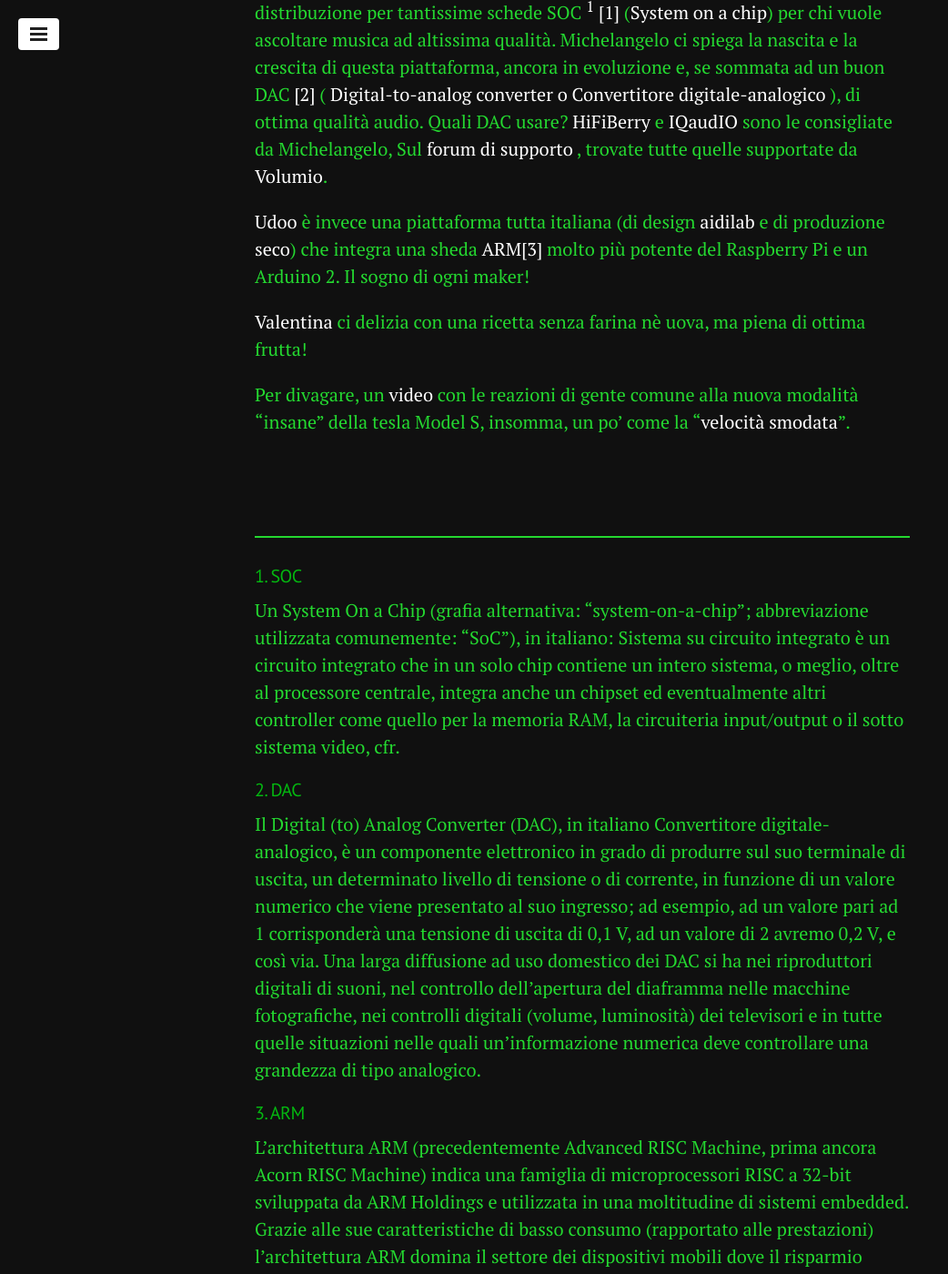
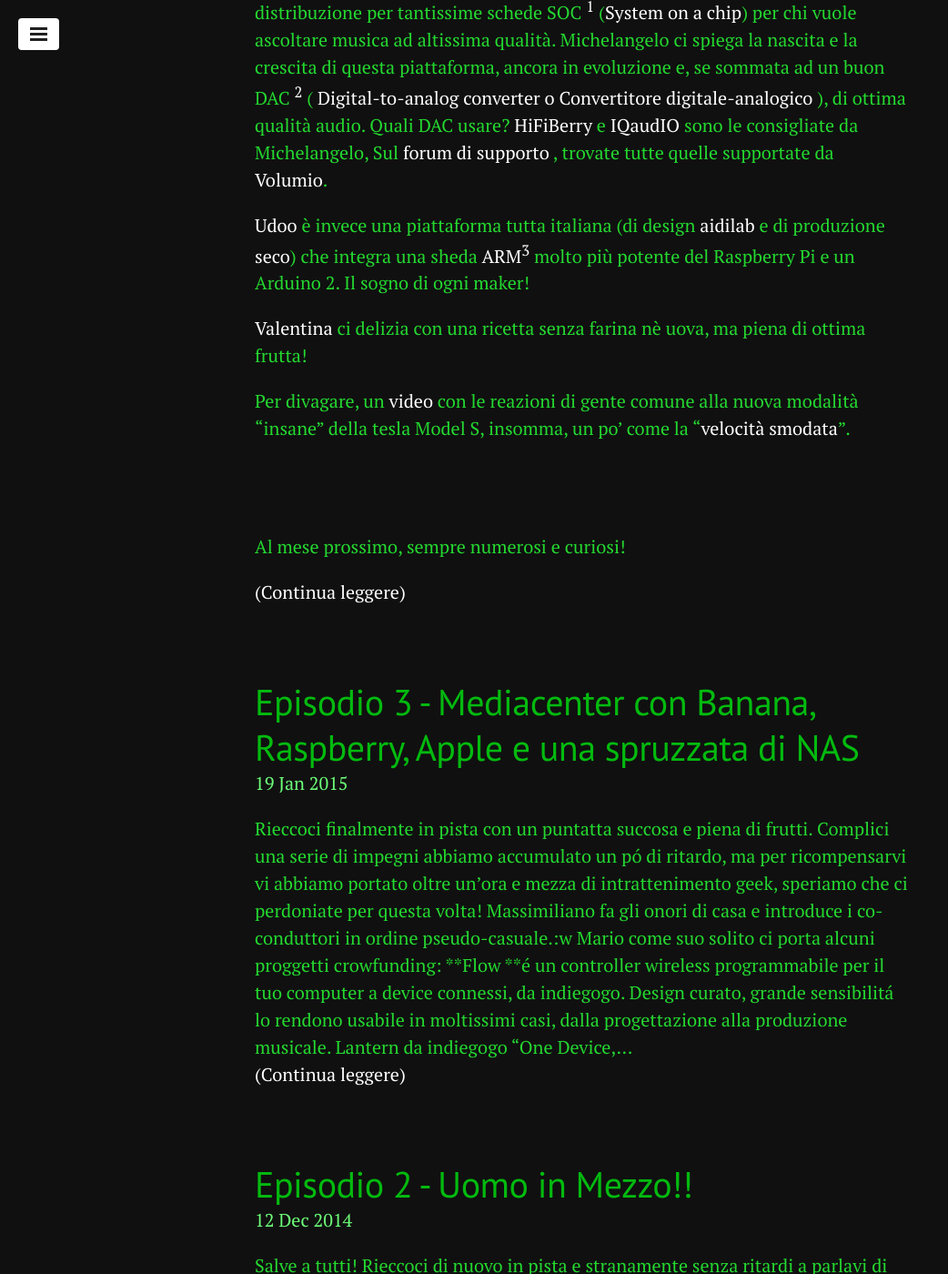
Before and after one commit to geekcookies/geekcookies.github.io, a Jekyll site: the page built from index.html, in a window 1280 px wide and 1400 px high, scrolled down 641 px. Shown: the whole window at 91% size, without its empty margins (0-1042 px from the left). Built offline with Jekyll 4.4.1, drawn with Linux system fonts in a browser that asks for light colours; the list of posts is cut into pages by our own code; some of the changed text lies outside the part shown.

Commit message:
ep4 real footnotes

```diff
--- a/_posts/2015-02-09-episodio-4.md
+++ b/_posts/2015-02-09-episodio-4.md
@@ -18,31 +18,17 @@
 
 [Francesco][contattofra] è entusiasta della nuova scheda [Raspberry Pi 2 ](http://www.raspberrypi.org/raspberry-pi-2-on-sale/), finalmente con una quantità di RAM accettabile e un processore degno di tale nome riguardo a prestazioni. Ovviamente [Massimiliano][contattomas] e Francesco hanno comprato la Raspberry Pi B+ non più di una settimana fa
 
-Argomento principale della puntata è, oltre alle mille divagazioni, [Volumio][volumio]. Una distribuzione per tantissime schede SOC [^5] [[1]](#1) ([System on a chip](http://it.wikipedia.org/wiki/System-on-a-chip)) per chi vuole ascoltare musica ad altissima qualità. Michelangelo ci spiega la nascita e la crescita di questa piattaforma, ancora in evoluzione e, se sommata ad un buon DAC [[2]](#2) ( [Digital-to-analog converter o Convertitore digitale-analogico
+Argomento principale della puntata è, oltre alle mille divagazioni, [Volumio][volumio]. Una distribuzione per tantissime schede SOC [^SOC] ([System on a chip](http://it.wikipedia.org/wiki/System-on-a-chip)) per chi vuole ascoltare musica ad altissima qualità. Michelangelo ci spiega la nascita e la crescita di questa piattaforma, ancora in evoluzione e, se sommata ad un buon DAC [^DAC] ( [Digital-to-analog converter o Convertitore digitale-analogico
 ](http://it.wikipedia.org/wiki/Convertitore_digitale-analogico)), di ottima qualità audio.
 Quali DAC usare? [HiFiBerry](https://www.hifiberry.com/dacplus/) e [IQaudIO](http://iqaudio.com/?page_id=454) sono le consigliate da Michelangelo, Sul [forum di supporto](https://volumio.org/forum/list-i2s-dacs-for-raspberry-t1103.html) , trovate tutte quelle supportate da [Volumio][volumio].
 
-[Udoo][udoo] è invece una piattaforma tutta italiana (di design [aidilab](http://www.aidilab.com/) e di produzione [seco](http://www.seco.com/)) che integra una sheda [ARM](http://it.wikipedia.org/wiki/Architettura_ARM)[[3]](#3) molto più potente del Raspberry Pi e un Arduino 2. Il sogno di ogni maker!
+[Udoo][udoo] è invece una piattaforma tutta italiana (di design [aidilab](http://www.aidilab.com/) e di produzione [seco](http://www.seco.com/)) che integra una sheda [ARM](http://it.wikipedia.org/wiki/Architettura_ARM)[^ARM] molto più potente del Raspberry Pi e un Arduino 2. Il sogno di ogni maker!
 
 [Valentina][contattoval] ci delizia con una ricetta senza farina nè uova, ma piena di ottima frutta!
 
 Per divagare, un [video](http://youtu.be/LpaLgF1uLB8) con le reazioni di gente comune alla nuova modalità “insane” della tesla Model S, insomma, un po’ come la “[velocità smodata](http://youtu.be/NeGBiDMot7A)".
 
 <br/><br/>
-
----
-
-###### <a id="1"></a>1. SOC
-
-Un System On a Chip (grafia alternativa: "system-on-a-chip"; abbreviazione utilizzata comunemente: "SoC"), in italiano: Sistema su circuito integrato è un circuito integrato che in un solo chip contiene un intero sistema, o meglio, oltre al processore centrale, integra anche un chipset ed eventualmente altri controller come quello per la memoria RAM, la circuiteria input/output o il sotto sistema video, cfr.
-
-###### <a id="2"></a>2. DAC
-
-Il Digital (to) Analog Converter (DAC), in italiano Convertitore digitale-analogico, è un componente elettronico in grado di produrre sul suo terminale di uscita, un determinato livello di tensione o di corrente, in funzione di un valore numerico che viene presentato al suo ingresso; ad esempio, ad un valore pari ad 1 corrisponderà una tensione di uscita di 0,1 V, ad un valore di 2 avremo 0,2 V, e così via. Una larga diffusione ad uso domestico dei DAC si ha nei riproduttori digitali di suoni, nel controllo dell'apertura del diaframma nelle macchine fotografiche, nei controlli digitali (volume, luminosità) dei televisori e in tutte quelle situazioni nelle quali un'informazione numerica deve controllare una grandezza di tipo analogico.
-
-###### <a id="3"></a>3. ARM
-
-L'architettura ARM (precedentemente Advanced RISC Machine, prima ancora Acorn RISC Machine) indica una famiglia di microprocessori RISC a 32-bit sviluppata da ARM Holdings e utilizzata in una moltitudine di sistemi embedded. Grazie alle sue caratteristiche di basso consumo (rapportato alle prestazioni) l'architettura ARM domina il settore dei dispositivi mobili dove il risparmio energetico delle batterie è fondamentale.
 
 Al mese prossimo, sempre numerosi e curiosi!
 
```
Also changed, not shown: other parts of _posts/2015-02-09-episodio-4.md (+6 -1 lines).
